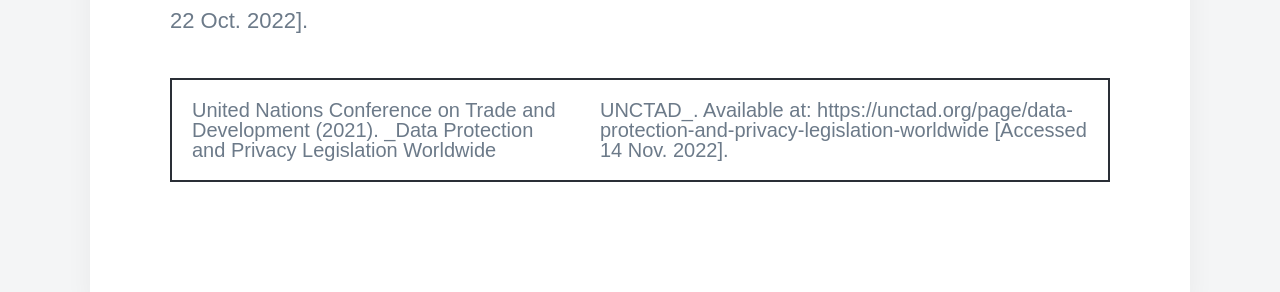
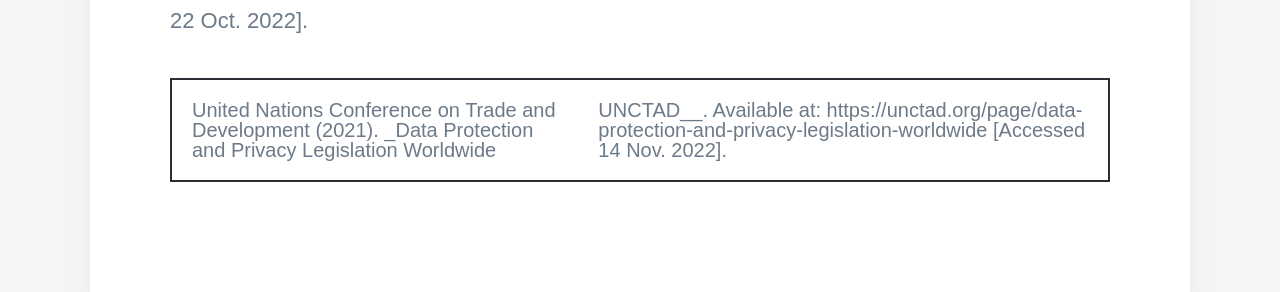
Before and after one commit to DaisyIpatzi/daisyipatzi.github.io, a Jekyll site: the page built from _posts/2022-11-14-summary-post2.md, in a window 1280 px wide and 900 px high, scrolled down 2404 px. Shown: the part 309-601 px from the top of the window. Built offline with Jekyll 4.4.1, drawn with Linux system fonts in a browser that asks for light colours; nearby versions of some CDN libraries; some web fonts are replaced.

```diff
--- a/_posts/2022-11-14-summary-post2.md
+++ b/_posts/2022-11-14-summary-post2.md
@@ -36,4 +36,4 @@ European Parliament and of the Council (2016). _GDPR Regulation at: Regulation (
 
 Commission to The European Parliament and of the Council (2019). _Communication: Data protection rules as a trust-enabler in the EU and beyond – taking stock (COM/2019/374)_. Available at: https://eur-lex.europa.eu/legal-content/EN/ALL/?uri=COM:2019:374:FIN  [Accessed 22 Oct. 2022].
 
-United Nations Conference on Trade and Development (2021). _Data Protection and Privacy Legislation Worldwide | UNCTAD_. Available at: https://unctad.org/page/data-protection-and-privacy-legislation-worldwide  [Accessed 14 Nov. 2022].
+United Nations Conference on Trade and Development (2021). _Data Protection and Privacy Legislation Worldwide | UNCTAD__. Available at: https://unctad.org/page/data-protection-and-privacy-legislation-worldwide [Accessed 14 Nov. 2022].
```
